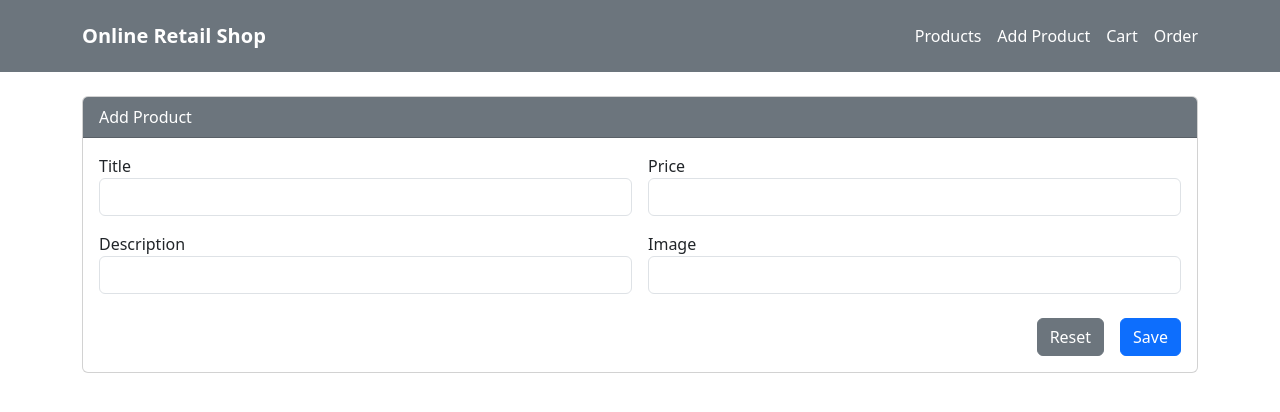
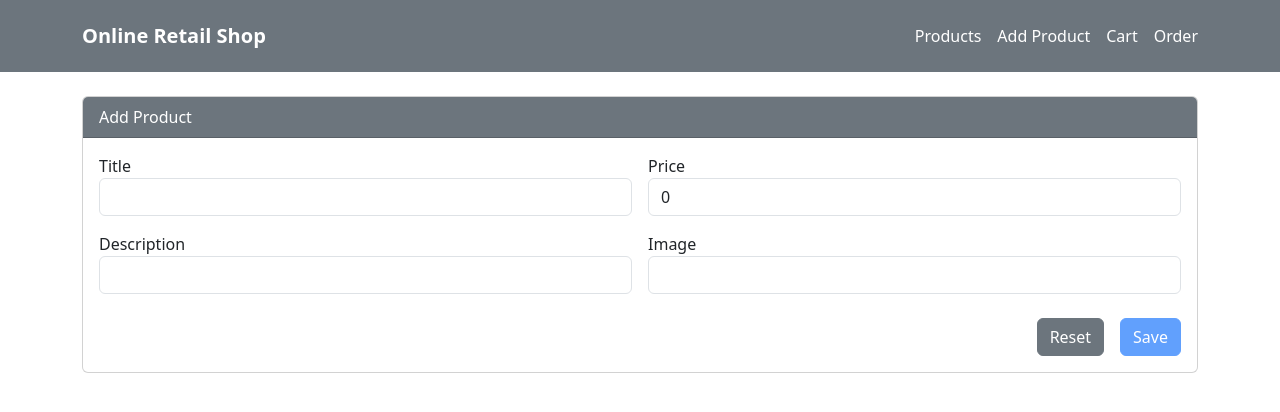
Before and after one commit to Threshik/online-retail-shop, an Angular app: page /add-product in a window 1280 px wide. Shown: the top 412 px of the page. Built offline with nearby package versions, Linux system fonts and the light colour scheme.

Commit message:
The reactive form is set for the add product component

```diff
--- a/src/app/components/add-product/add-product.html
+++ b/src/app/components/add-product/add-product.html
@@ -5,33 +5,37 @@
                 Add Product
             </div>
             <div class="card-body">
+                <form [formGroup]="productAddForm">
                     <div class="row g-3">
 
                         <div class="col-md-6">
                             <label for="">Title</label>
-                        <input type="text" [(ngModel)]="productObj.name" class="form-control">
+                            <input type="text" class="form-control" formControlName="name">
                         </div>
                         <div class="col-md-6">
                             <label for="">Price</label>
-                        <input type="text" [(ngModel)]="productObj.price" class="form-control">
+                            <input type="text" class="form-control" formControlName="price">
                         </div>
                         <div class="col-md-6">
                             <label for="">Description</label>
-                        <input type="text" [(ngModel)]="productObj.description" class="form-control">
+                            <input type="text" class="form-control" formControlName="description">
                         </div>
 
                         <div class="col-md-6">
                             <label for="">Image</label>
-                        <input type="text" [(ngModel)]="productObj.image" class="form-control">
+                            <input type="text" class="form-control" formControlName="image">
                         </div>
 
                     </div>
                     <div class="d-flex justify-content-end gap-3 mt-4">
                         <button class="btn btn-secondary" (click)="onReset()">Reset</button>
 
-                    <button class="btn btn-primary" (click)="addProducts()">Save</button>
+                        <button class="btn btn-primary" (click)="addProducts()"
+                            [disabled]="productAddForm.invalid">Save</button>
 
                     </div>
+                </form>
+
 
             </div>
         </div>
--- a/src/app/components/add-product/add-product.ts
+++ b/src/app/components/add-product/add-product.ts
@@ -1,11 +1,11 @@
 import { HttpClient } from '@angular/common/http';
 import { Component, inject, OnInit, Signal, signal } from '@angular/core';
-import { FormsModule } from '@angular/forms';
+import { FormControl, FormGroup, FormsModule, ReactiveFormsModule, Validators } from '@angular/forms';
 import { Router } from '@angular/router';
 
 @Component({
   selector: 'app-add-product',
-  imports: [FormsModule],
+  imports: [ReactiveFormsModule],
   templateUrl: './add-product.html',
   styleUrl: './add-product.css'
 })
@@ -13,31 +13,29 @@ export class AddProduct implements OnInit {
   http = inject(HttpClient)
   router = inject(Router)
   userList: any[] = [];
-  productObj: any = {
-    "name": "",
-    "price": '',
-    "description": "",
-    "image": ""
-  }
+
+  productAddForm: FormGroup = new FormGroup({
+    name: new FormControl("", [Validators.required]),
+    price: new FormControl(0, [Validators.required, Validators.min(1)]),
+    description: new FormControl("", [Validators.required]),
+    image: new FormControl("", [Validators.required])
+  })
+
   loading = true;
 
   ngOnInit(): void {
     this.loading = false;
   }
 
-
-
   addProducts() {
-    this.http.post("http://localhost:8080/api/products", this.productObj).subscribe({
+    if (this.productAddForm.invalid) {
+      this.productAddForm.markAllAsTouched();
+      return;
+    }
+    const formValue = this.productAddForm.value;
+    this.http.post("http://localhost:8080/api/products", formValue).subscribe({
       next: (res: any) => {
         alert("The product added successfully");
-        this.productObj = {
-          "name": "",
-          "price": 0,
-          "description": "",
-          "image": ""
-        }
-
         //like when we add a product after adding it we get a alert and then it navigates to the product list page
         this.router.navigate(['product-list'])
 
@@ -49,12 +47,7 @@ export class AddProduct implements OnInit {
   }
 
   onReset() {
-    this.productObj = {
-      "name": "",
-      "price": 0,
-      "description": "",
-      "image": ""
-    }
+    this.productAddForm.reset();
   }
 
 
```
Lines whose indentation alone changed are shown as unchanged.
